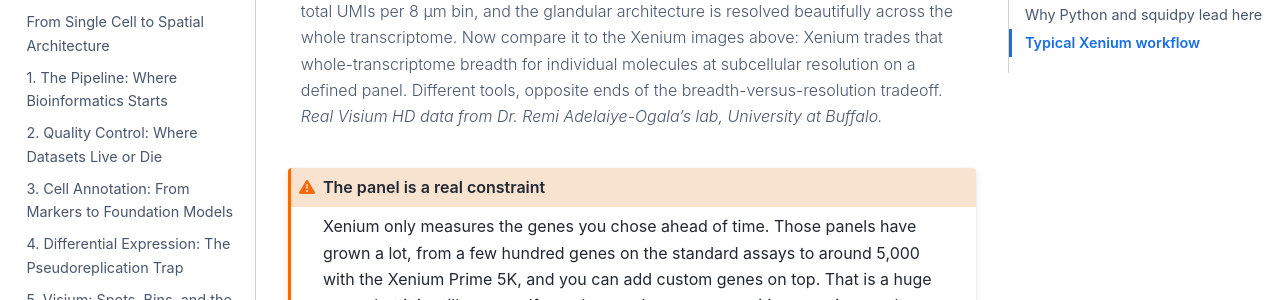
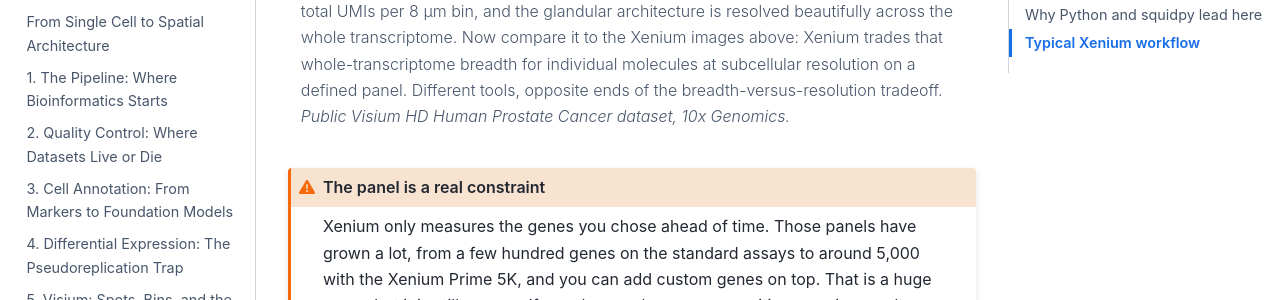
Before and after one commit to jebard/vasculata-workshop, a Jupyter Book: the page built from chapters/06_xenium_segmentation.md, in a window 1280 px wide and 900 px high, scrolled down 2005 px. Shown: the part 154-454 px from the top of the window. Built offline with Jupyter Book 1.0.4 settings and Sphinx 7.4.7 and the Sphinx Book theme 1.1.4, drawn with Linux system fonts in a browser that asks for light colours.

Commit message:
Correct resolution figure credit to 10x Genomics public dataset
The Visium HD prostate resolution image is a public 10x Genomics prostate
cancer sample, not collaborator data; fix the attribution.

Co-Authored-By: Claude Opus 4.8 <noreply@anthropic.com>

````diff
--- a/chapters/06_xenium_segmentation.md
+++ b/chapters/06_xenium_segmentation.md
@@ -39,8 +39,8 @@ total UMIs per 8 µm bin, and the glandular architecture is resolved beautifully
 across the whole transcriptome. Now compare it to the Xenium images above: Xenium
 trades that whole-transcriptome breadth for individual molecules at subcellular
 resolution on a defined panel. Different tools, opposite ends of the
-breadth-versus-resolution tradeoff. *Real Visium HD data from Dr. Remi
-Adelaiye-Ogala's lab, University at Buffalo.*
+breadth-versus-resolution tradeoff. *Public Visium HD Human Prostate Cancer dataset,
+10x Genomics.*
 ```
 
 ```{admonition} The panel is a real constraint
````
